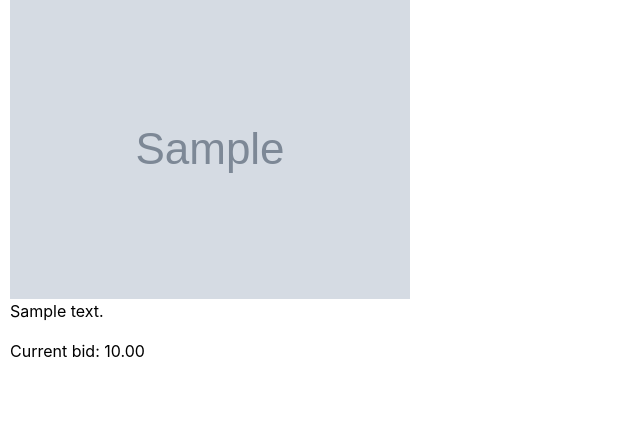
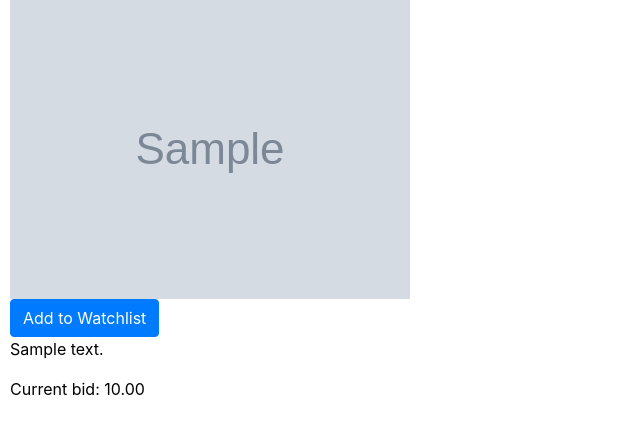
Before and after one commit to mohsenpasdar/commerce-Django, a Django app: page /listings/1/ in a window 1280 px wide. Shown: the part 210-644 px from the top of the page, without its empty margins (0-640 px from the left). Run offline with Django 3.2, Linux system fonts and the light colour scheme; tables that the repository leaves empty hold one stand-in row (values such as "Sample post"); grey boxes marked "Sample" are stand-in pictures; some libraries are stand-ins or nearby versions.

Commit message:
add button in the listing.html to either remove or add an item to watchlist

```diff
--- a/auctions/templates/auctions/listing.html
+++ b/auctions/templates/auctions/listing.html
@@ -1,11 +1,23 @@
 {% extends "auctions/layout.html" %}
 
 {% block body %}
-  <h2>{{ listing.title }}</h2>
+    <h2>{{ listing.title }}</h2>
 
-  {% if listing.image_url %}
-    <img src="{{ listing.image_url }}" alt="{{ listing.title }} image">
-  {% endif %}
+    {% if listing.image_url %}
+        <img src="{{ listing.image_url }}" alt="{{ listing.title }} image">
+    {% endif %}
+
+    {% if in_watchlist %}
+        <form action="{% url 'listing' listing.id %}" method="post">
+            {% csrf_token %}
+            <button type="submit" name="watchlist" class="btn btn-primary">Remove from Watchlist</button>
+        </form>
+    {% else %}
+        <form action="{% url 'listing' listing.id %}" method="post">
+            {% csrf_token %}
+            <button type="submit" name="watchlist" class="btn btn-primary">Add to Watchlist</button>
+        </form>
+    {% endif %}
 
     <p>{{ listing.description }}</p>
     <p>Current bid: {{current_bid}}</p>
--- a/auctions/views.py
+++ b/auctions/views.py
@@ -110,6 +110,19 @@ def listing(request, listing_id):
     # Retrieve the listing from the database
     listing = get_object_or_404(AuctionListing, pk=listing_id)
 
+    # Check if the user is watching the listing
+    in_watchlist = listing.watchlist.filter(id=request.user.id).exists()
+
+    if request.method == 'POST' and 'watchlist' in request.POST:
+        # Toggle the listing's watchlist status for the current user
+        if in_watchlist:
+            listing.watchlist.remove(request.user)
+        else:
+            listing.watchlist.add(request.user)
+
+        # Redirect back to the listing page
+        return redirect('listing', listing_id=listing_id)
+
     # Retrieve the highest bid for the listing
     highest_bid = Bid.objects.filter(listing=listing).order_by('-amount').first()
 
@@ -171,7 +184,8 @@ def listing(request, listing_id):
         bid_form = None
 
     # Render the template with the listing information and bid form
-    return render(request, 'auctions/listing.html', {'listing': listing, 'current_bid': current_bid, 'bid_form': bid_form})
+    return render(request, 'auctions/listing.html', {'listing': listing, 'current_bid': current_bid, 'bid_form': bid_form, 'in_watchlist': in_watchlist})
+
 
 @login_required
 def close_bid(request, listing_id):
```
